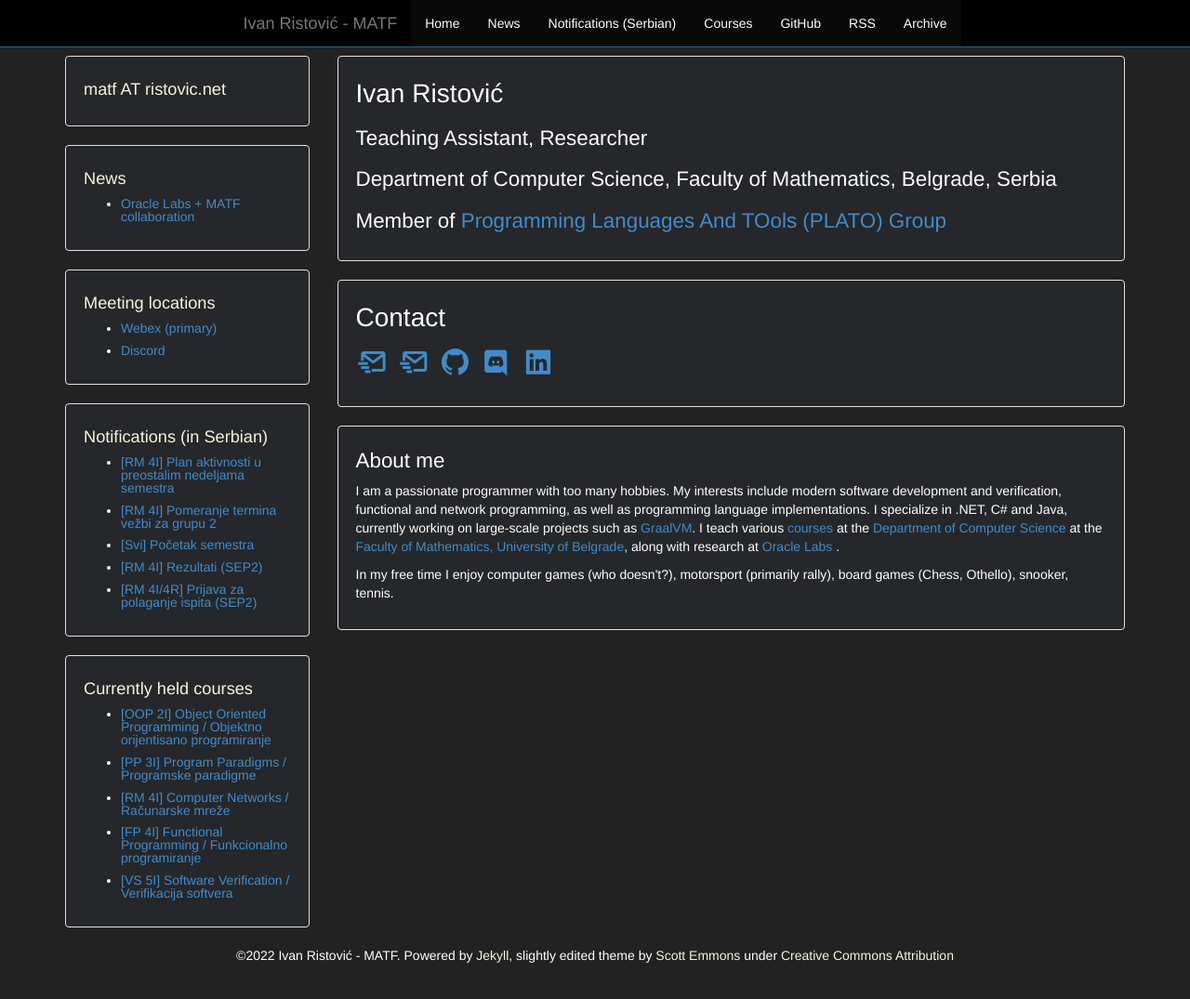
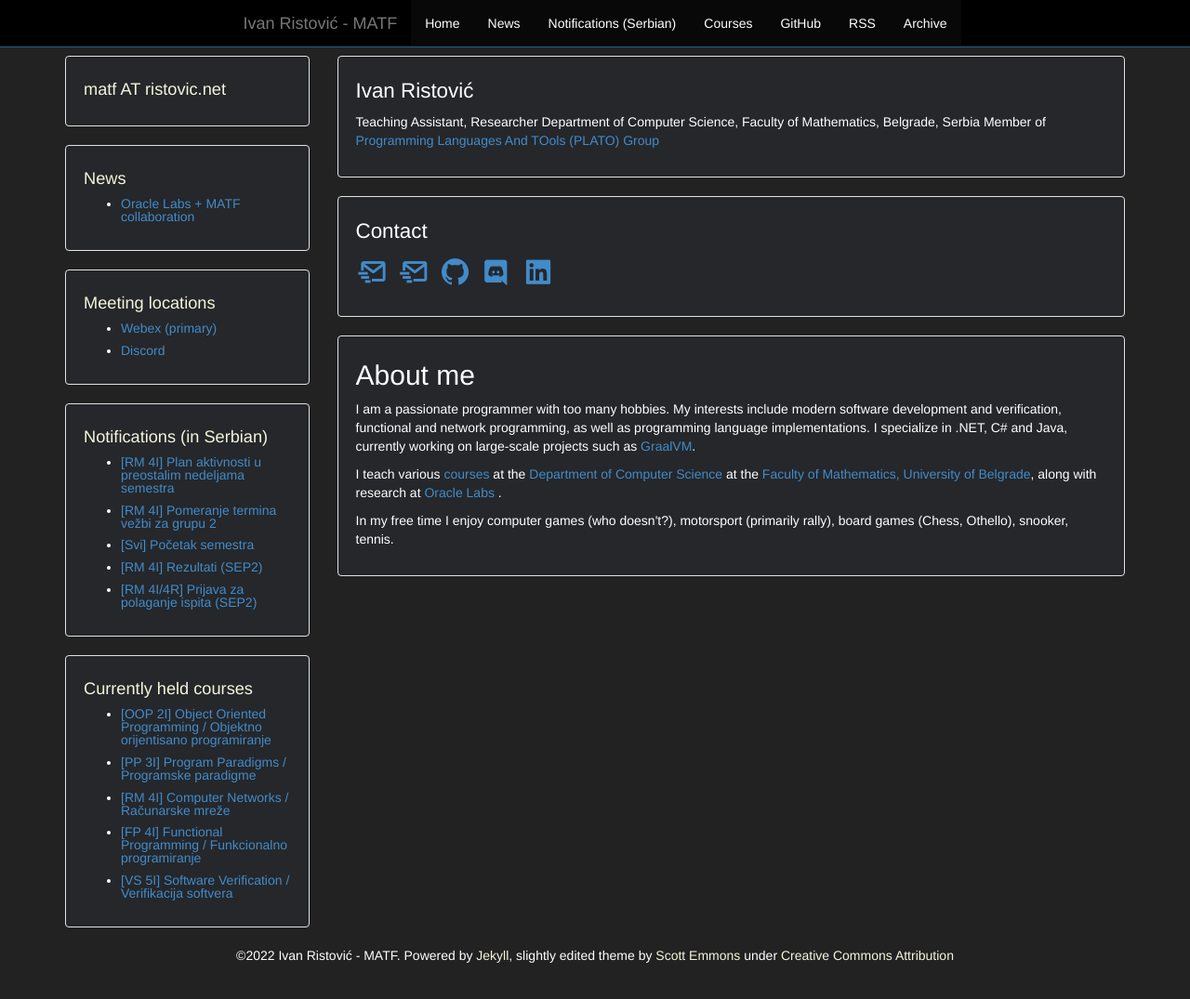
Before and after one commit to ivan-ristovic/ivan-ristovic.github.io, a Jekyll site: the page built from index.html, in a window 1280 px wide and 1108 px high. Shown: the top 1075 px of the window at 93% size. Built offline with Jekyll 4.4.1, drawn with Linux system fonts in a browser that asks for light colours.

Commit message:
[Index] Update

```diff
--- a/css/theme.css
+++ b/css/theme.css
@@ -28,10 +28,6 @@
 }
 
 .well h1 {
-    font-size: 2em;
-}
-
-.well h2 {
     font-size: 1.6em;
 }
 
--- a/index.html
+++ b/index.html
@@ -4,9 +4,15 @@
 
 <div class="well">
     <h1>Ivan Ristović</h1>
-    <h2>Teaching Assistant, Researcher</h2>
-    <h2>Department of Computer Science, Faculty of Mathematics, Belgrade, Serbia</h2>
-    <h2>Member of <a href="http://plato.matf.bg.ac.rs/?locale=en_UK">Programming Languages And TOols (PLATO) Group</a></h2>
+    <p>
+        <emph>
+            Teaching Assistant, Researcher
+
+            Department of Computer Science, Faculty of Mathematics, Belgrade, Serbia
+
+            Member of <a href="http://plato.matf.bg.ac.rs/?locale=en_UK">Programming Languages And TOols (PLATO) Group</a>
+        </emph>
+    </p>
 </div>
 
 <div class="well">
@@ -23,7 +29,10 @@
 <div class="well">
     <h2>About me</h2>
     <p>
-        I am a passionate programmer with too many hobbies. My interests include modern software development and verification, functional and network programming, as well as programming language implementations. I specialize in .NET, C# and Java, currently working on large-scale projects such as <a href="https://www.graalvm.org/">GraalVM</a>. I teach various <a href="courses.html">courses</a> at the <a href="www.racunarstvo.matf.bg.ac.rs/">Department of Computer Science</a> at the <a href="http://www.matf.bg.ac.rs/eng/">Faculty of Mathematics, University of Belgrade</a>, along with research at <a href="https://labs.oracle.com/">Oracle Labs </a>.
+        I am a passionate programmer with too many hobbies. My interests include modern software development and verification, functional and network programming, as well as programming language implementations. I specialize in .NET, C# and Java, currently working on large-scale projects such as <a href="https://www.graalvm.org/">GraalVM</a>.
+    </p>
+    <p>
+        I teach various <a href="courses.html">courses</a> at the <a href="www.racunarstvo.matf.bg.ac.rs/">Department of Computer Science</a> at the <a href="http://www.matf.bg.ac.rs/eng/">Faculty of Mathematics, University of Belgrade</a>, along with research at <a href="https://labs.oracle.com/">Oracle Labs </a>.
     </p>
     <p>
         In my free time I enjoy computer games (who doesn't?), motorsport (primarily rally), board games (Chess, Othello), snooker, tennis.
```
